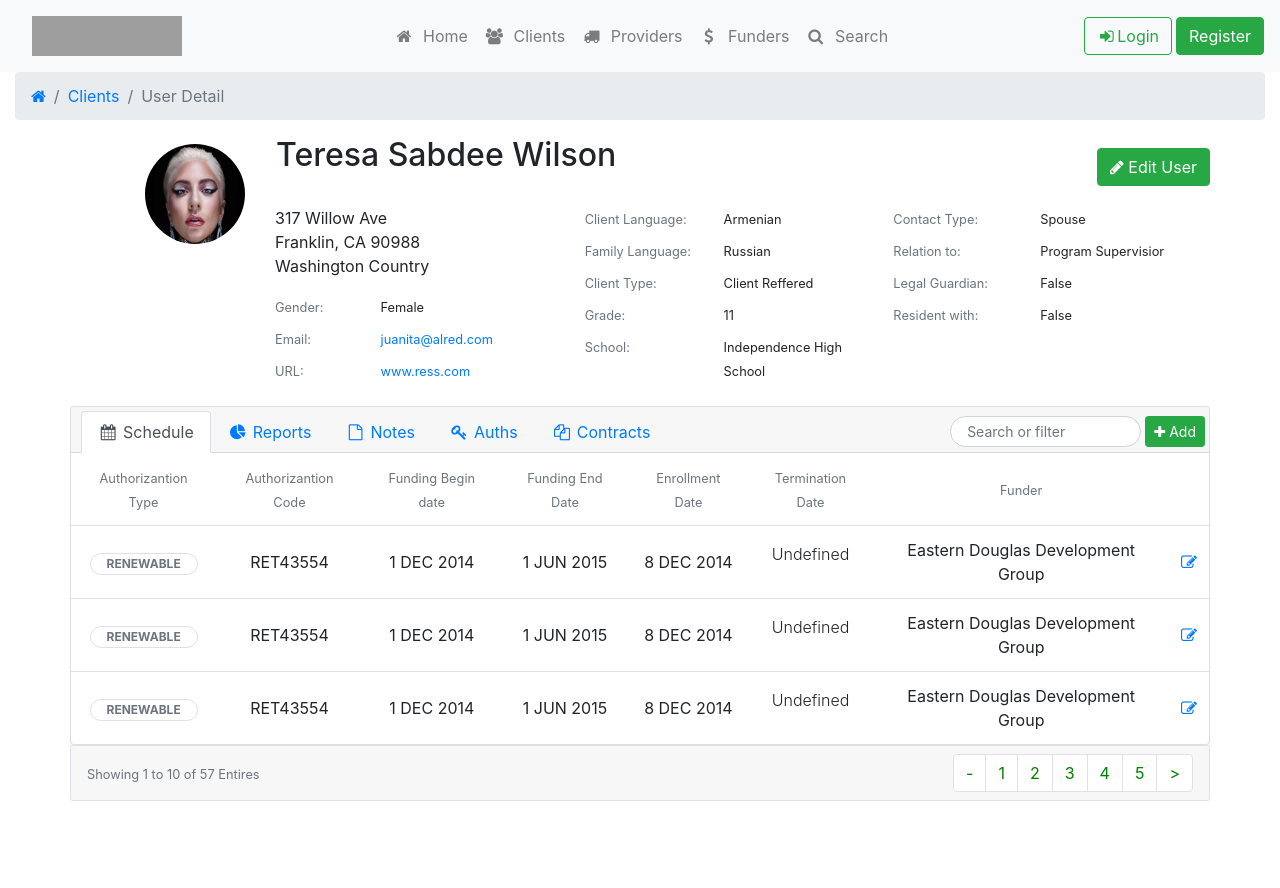
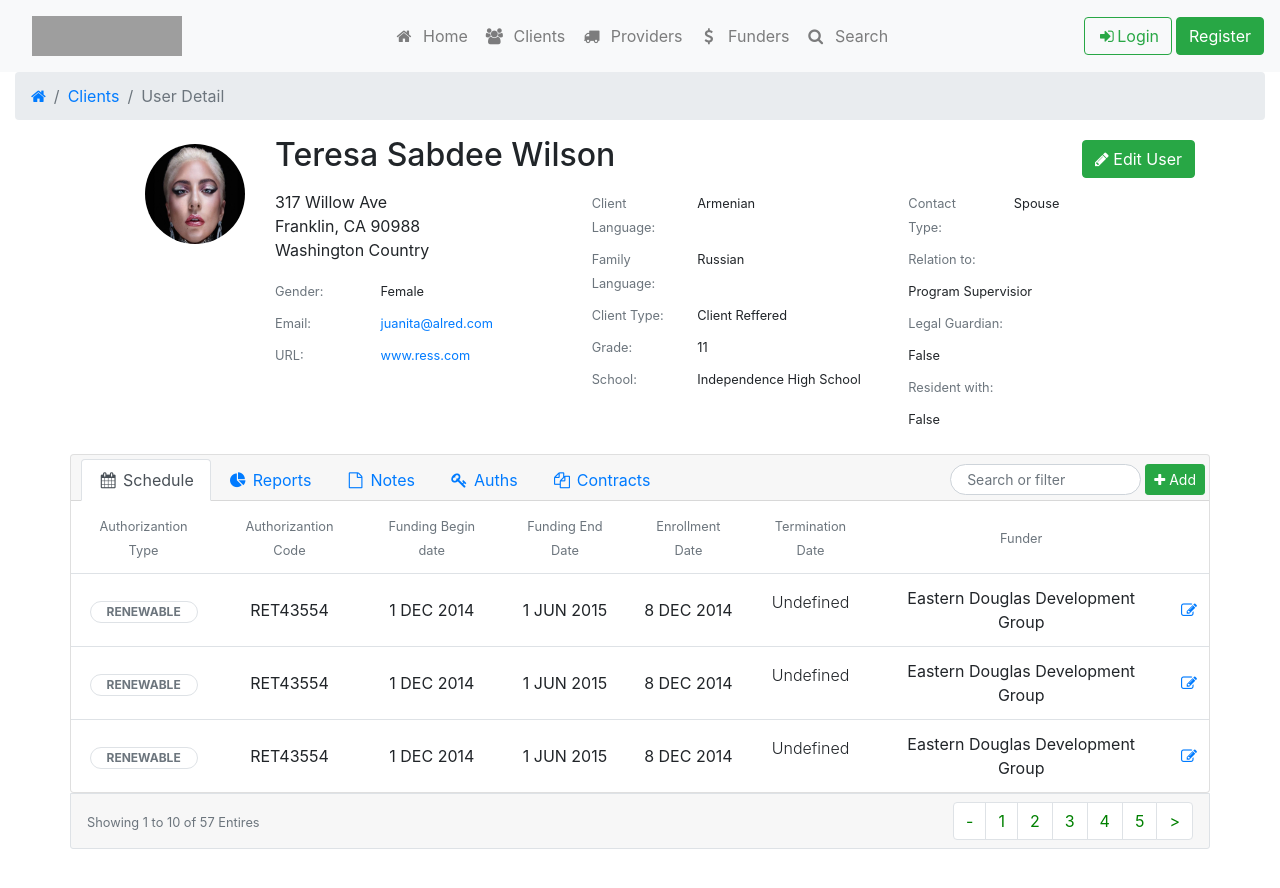
Before and after one commit to emtemic/fabryk, a Jekyll site: the page index.html, which Jekyll copies as it is, in a window 1280 px wide. Shown: the top 888 px of the page. Built offline with Jekyll 4.4.1, drawn with Linux system fonts in a browser that asks for light colours; grey boxes are pictures that could not be loaded.

Commit message:
Update index.html

```diff
--- a/index.html
+++ b/index.html
@@ -88,26 +88,26 @@
 	  </div>
 
 
-	  <div class="container p-0">
-		<div class="media">
-		  <div class="col pt-2 pl-1 d-none d-sm-block text-right">
-				<img class="align-self-end rounded-circle " src="img\foto.jpeg" alt="Generic placeholder" image height="100" width="100">
+	  <div class="container">
+		<div class="row">
+		  <div class="col pt-2 pl-2 d-flex justify-content-center justify-content-md-end">
+				<img class="rounded-circle " src="img\foto.jpeg" alt="Generic placeholder" image height="100" width="100">
 		  </div>
 
 
 		  <div class="col-10">
-			 <div class="row d-sm-flex">
-			  <div class="col-sm p-0">
-				<h2 class="mt-0 mb-4 ml-3 align-self-start"><span class="text-center text-md-left">Teresa Sabdee  Wilson</span></h2>
+			 <div class="row ">
+			  <div class="col-12 col-md-6 d-flex text-center text-sm-left">
+				<h2>Teresa Sabdee  Wilson</h2>
 			  </div>
-			  <div class="col-sm d-flex justify-content-start justify-content-sm-end my-auto p-0 ">
-				  <button type="button" class="btn btn-success" data-toggle="modal" data-target="#nologinmodal">
+			  <div class="col-12 col-md-6 d-flex justify-content-center justify-content-sm-end my-auto">
+				  <button type="button" class="btn btn-success " data-toggle="modal" data-target="#nologinmodal">
 				  <i class="fa fa-pencil" aria-hidden="true"></i> Edit User</button>
-		 </div>
 			</div>
+		  </div>
 
 		  <div class="row">
-			  <div class="col">
+			  <div class="col-12 col-sm-6 col-lg-4">
 
 				  <p class="mt-2">317 Willow Ave<br>
 				  Franklin, CA 90988<br>
@@ -124,40 +124,40 @@
 					  <dd class="col-sm-8"><small><a href="#">www.ress.com</a></small></dd>
 				  </dl>
 			  </div>
-			  <div class="col mt-2">
+			  <div class="col-12 col-sm-6 col-lg-4 mt-2">
 
 					<dl class="row">
-					<dd class="col-sm-5 p-0 pl-2"><small class="text-muted">Client Language:</small></dd>
-					<dd class="col-sm-7"><small>Armenian</small></dd>
+					<dd class="col-sm-4"><small class="text-muted">Client Language:</small></dd>
+					<dd class="col-sm-8"><small>Armenian</small></dd>
 
-					<dd class="col-sm-5 p-0 pl-2"><small class="text-muted">Family Language:</small></dd>
-					<dd class="col-sm-7"><small>Russian</small></dd>
+					<dd class="col-sm-4"><small class="text-muted">Family Language:</small></dd>
+					<dd class="col-sm-8"><small>Russian</small></dd>
 
-					<dd class="col-sm-5 p-0 pl-2"><small class="text-muted">Client Type:</small></dd>
-					<dd class="col-sm-7"><small>Client Reffered</small></dd>
+					<dd class="col-sm-4"><small class="text-muted">Client Type:</small></dd>
+					<dd class="col-sm-8"><small>Client Reffered</small></dd>
 
-					<dd class="col-sm-5 p-0 pl-2"><small class="text-muted">Grade: </small></dd>
-					<dd class="col-sm-7"><small>11</small></dd>
+					<dd class="col-sm-4"><small class="text-muted">Grade: </small></dd>
+					<dd class="col-sm-8"><small>11</small></dd>
 
-					<dd class="col-sm-5 p-0 pl-2"><small class="text-muted">School:</small></dd>
-					<dd class="col-sm-7"><small>Independence High School</small></dd>
+					<dd class="col-sm-4"><small class="text-muted">School:</small></dd>
+					<dd class="col-sm-8"><small>Independence High School</small></dd>
 					</dl>
 
 			  </div>
-			  <div class="col mt-2">
+			  <div class="col-12 col-sm-6 col-lg-4 mt-2">
 
 					<dl class="row">
 
-					<dd class="col-sm-5 p-0"><small class="text-muted">Contact Type:</small></dd>
+					<dd class="col-sm-4"><small class="text-muted">Contact Type:</small></dd>
 					<dd class="col-sm-7"><small>Spouse</small></dd>
 
-					<dd class="col-sm-5 p-0"><small class="text-muted">Relation to:</small></dd>
+					<dd class="col-sm-8"><small class="text-muted">Relation to:</small></dd>
 					<dd class="col-sm-7"><small>Program Supervisior</small></dd>
 
-					<dd class="col-sm-5 p-0"><small class="text-muted">Legal Guardian:</small></dd>
+					<dd class="col-sm-8"><small class="text-muted">Legal Guardian:</small></dd>
 					<dd class="col-sm-7"><small>False</small></dd>
 
-					<dd class="col-sm-5 p-0"><small class="text-muted">Resident with:</small></dd>
+					<dd class="col-sm-8"><small class="text-muted">Resident with:</small></dd>
 					<dd class="col-sm-7"><small>False</small></dd>
 					</dl>
 
@@ -296,7 +296,7 @@
 
 
 
-		<div class="my-auto"><small class="text-muted align-self-start"><span class="text-sm-center text-md-left">Showing 1 to 10 of 57 Entires</span></small></div>
+		<div class="my-auto text-center text-md-left"><small class="text-muted">Showing 1 to 10 of 57 Entires</small></div>
 
 		<nav aria-label="Page navigation example" class="ml-auto p-0" data-toggle="modal" data-target="#nologinmodal">
 			<ul class="pagination justify-content-center justify-content-md-end my-auto">
```
